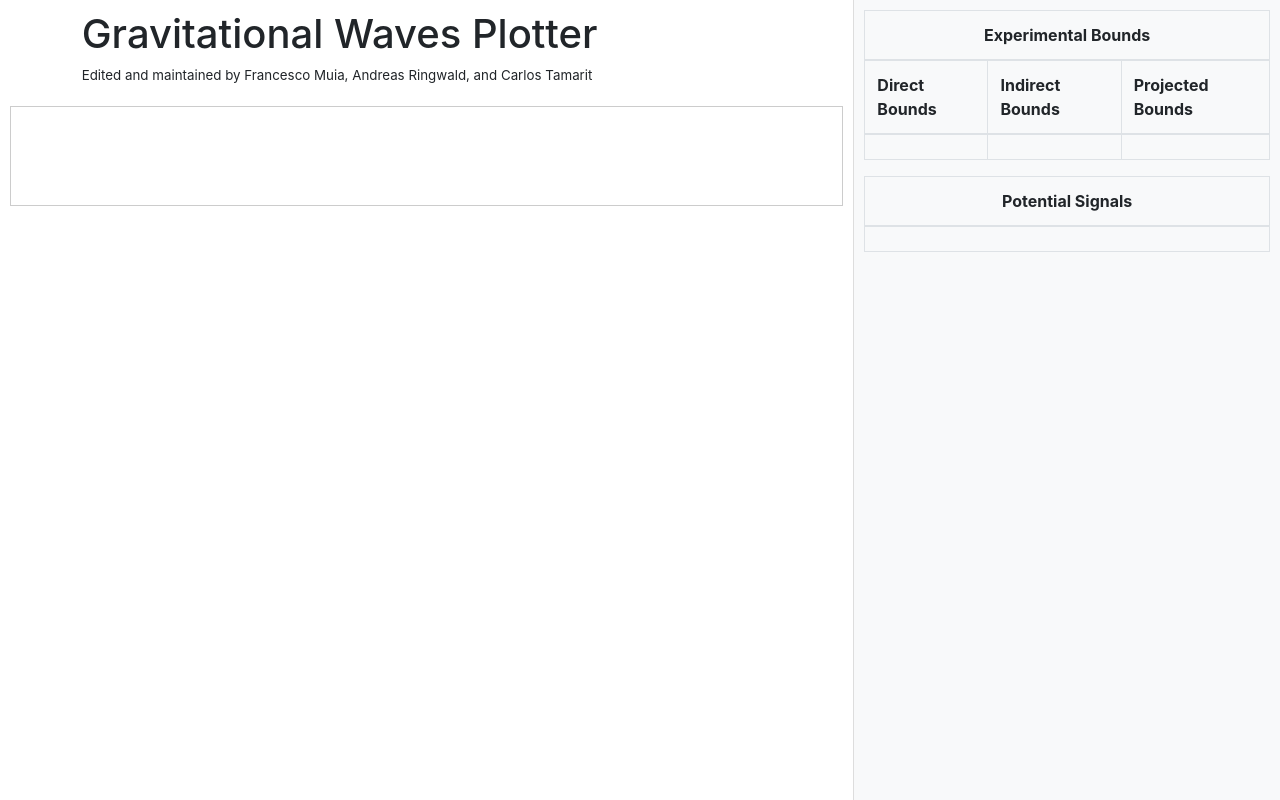
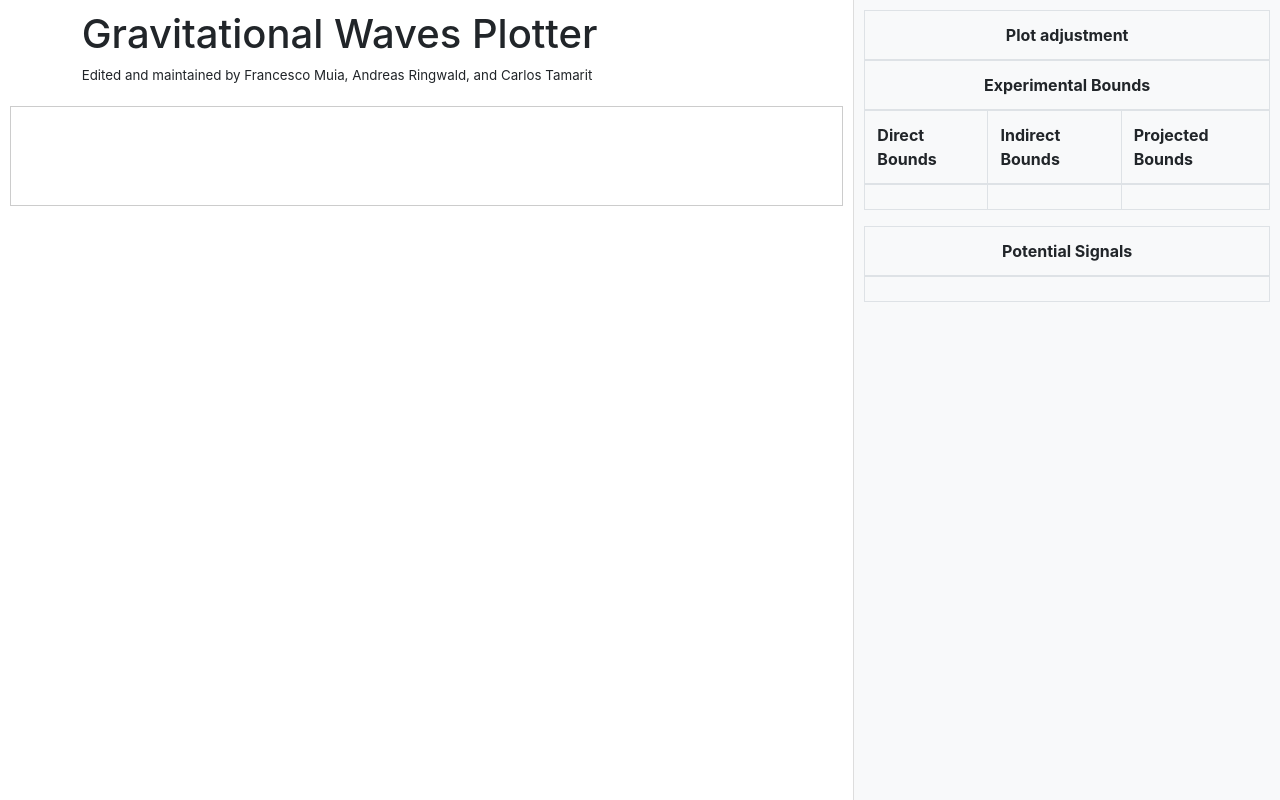
Before and after one commit to fmuia/GWplots, a Flask app: page / in a window 1280 px wide. Run offline with Flask 3, Linux system fonts and the light colour scheme; lists and menus that the app fills with data are empty; parts of the project's set-up code (start-up, migrations or seed data) failed here and were passed over; some libraries are stand-ins or nearby versions.

Commit message:
Moved plot sliders to the right

```diff
--- a/app.py
+++ b/app.py
@@ -36,6 +36,8 @@ slider_pt_temp = None
 slider_pt_alpha = None
 slider_pt_betaOverH = None
 slider_pt_vw = None
+slider_width = None
+
 category_dict = None
 curves_dict = None
 
@@ -56,15 +58,25 @@ plot_source_proj_curves = ColumnDataSource(data=dict(), name='plot_source_proj_c
 
 # Set up the figure
 
-
+#Global parameters for range, width and height
 hmin = 10.**-35.
 hmax = 10.**-10.
-xrange=(10**-18, 10**20)
+hrangechanged = 0
+fmin = 10**-18.
+fmax = 10**20.
+frangechanged = 0
+plot_width = int(900)
+plot_width_changed = 0
+plot_height = 600
+plot_height_changed = 0
+xrange = (fmin, fmax)
+yrange = (hmin, hmax)
+
 fig = figure(background_fill_color='white',
 border_fill_color='black',
 border_fill_alpha=0.0,
-height=600,
-width=int(900),
+height= plot_height,
+width= plot_width,
 x_axis_label='frequency (Hz)',
 x_axis_type='log',
 x_axis_location='below',
@@ -72,7 +84,7 @@ x_range=xrange,
 y_axis_label='h',
 y_axis_type='log',
 y_axis_location='left',
-y_range=(hmin, hmax),
+y_range=yrange,
 title='Gravitational waves plotter',
 title_location='above',
 toolbar_location='below',
@@ -83,7 +95,7 @@ fig.ygrid.level = 'image'
 
 
 def create_bokeh_plot():
-    global fig, slider_x, slider_y, slider_width,  slider_height, slider_pt_temp, slider_pt_alpha, slider_pt_betaOverH, slider_pt_vw, category_dict, data_instances, curves_dict, on_buttons, layout, layout2
+    global fig, slider_x, slider_y, slider_width,  slider_height, slider_pt_temp, slider_pt_alpha, slider_pt_betaOverH, slider_pt_vw, category_dict, data_instances, curves_dict, on_buttons, layout, layout2, layout_size
     # Import all the relevant libraries and packages
 
 ## Load detector curves
@@ -121,9 +133,12 @@ def create_bokeh_plot():
     add_curves_to_plot(fig, curves_dict, category_dict, plot_source, plot_source_proj, plot_source_proj_curves)
 
     #Main plot with range/size sliders
-    layout = column(fig, slider_x, slider_y,  slider_width, slider_height)
+    layout = column(fig)
+    #Sliders for range/size
+    layout_size = column(slider_x, slider_y,  slider_width, slider_height)
     #Sliders for phase transition parameters
     layout2 = column(slider_pt_temp, slider_pt_alpha, slider_pt_betaOverH, slider_pt_vw)
+
 
 
 
@@ -151,6 +166,8 @@ def index():
 
     #script main plot and range/size sliders
     script_bokeh_plot = server_document(url='http://127.0.0.1:5006/plot')
+    #script range/size sliders
+    script_bokeh_plot_resize = server_document(url='http://127.0.0.1:5006/resize')
     #script phase transition sliders
     script_bokeh_phase_transition = server_document(url='http://127.0.0.1:5006/phase_transition')
 
@@ -158,6 +175,7 @@ def index():
     return render_template(
         'index.html',
         script_bokeh_plot = script_bokeh_plot,
+        script_bokeh_plot_resize = script_bokeh_plot_resize,
         script_bokeh_phase_transition =  script_bokeh_phase_transition,
         #script=script,
         #div=div,
@@ -179,7 +197,7 @@ def update_plot_route():
 
 
 
-#Bokeh app for main plot with range, size sliders
+#Bokeh app for main plot, which reacts to changes from sliders in other apps
 def bokeh_plot_app(doc):
 
     def update_plot_phase_transition():
@@ -199,14 +217,71 @@ def bokeh_plot_app(doc):
             if '1st-order phase transition' in on_buttons:
                 # Update the shared data source when the slider changes
                 plot_source_proj_curves.data['yCurve_1st-order phase transition'] = y_coord
+        # Update the plot size based on the global variables of sliders
+
+
+    def update_plot_sizes():
+        global fig, fmin, fmax, frangechanged, hmin, hmax, hrangechanged, plot_width, plot_width_changed, plot_height, plot_height_changed
+        # Update the plot parameters
+        if (frangechanged == 1):
+            fig.x_range.start = fmin
+            fig.x_range.end = fmax
+            frangechanged = 0
+
+        if (hrangechanged == 1):
+            fig.y_range.start = hmin
+            fig.y_range.end = hmax
+            hrangechanged = 0
+
+        if (plot_width_changed == 1):
+            fig.width = plot_width
+            plot_width_changed = 0
+
+        if (plot_height_changed == 1):
+            fig.height = plot_height
+            plot_height_changed = 0
 
     # Schedule periodic updates (every 100 milliseconds)
     doc.add_periodic_callback(update_plot_phase_transition, 100)
 
+    # Schedule periodic updates (every 100 milliseconds)
+    doc.add_periodic_callback(update_plot_sizes, 100)
+
     # Add the layout to the Bokeh document
     doc.add_root(layout)
 
+#Bokeh app with sliders for plot
+def bokeh_plot_resize_app(doc):
+    # Define a callback function for plot size
+    def update_frange(attr, old, new):
+        global fmin, fmax, frangechanged
+        fmin = 10**slider_x.value[0]
+        fmax = 10**slider_x.value[1]
+        frangechanged = 1
+    def update_hrange(attr, old, new):
+        global hmin, hmax, hrangechanged
+        hmin = 10**slider_y.value[0]
+        hmax = 10**slider_y.value[1]
+        hrangechanged = 1
+    def update_width(attr, old, new):
+        global plot_width, plot_width_changed
+        plot_width = slider_width.value;
+        plot_width_changed = 1
+    def update_height(attr, old, new):
+        global plot_height, plot_height_changed
+        plot_height = slider_height.value;
+        plot_height_changed = 1
 
+    # Attach the Python function to the 'value' change event of the slider
+
+    slider_x.on_change('value', update_frange)
+    slider_y.on_change('value', update_hrange)
+    slider_width.on_change('value', update_width)
+    slider_height.on_change('value', update_height)
+
+    # Add the layout to the Bokeh document
+
+    doc.add_root(layout_size)
 
 #Bokeh app with sliders for phase transitions
 def bokeh_phase_transition_app(doc):
@@ -242,6 +317,7 @@ def bokeh_phase_transition_app(doc):
 
 
 plot_app = Application(FunctionHandler(bokeh_plot_app))
+plot_resize_app = Application(FunctionHandler(bokeh_plot_resize_app))
 phase_transition_app = Application(FunctionHandler(bokeh_phase_transition_app))
 
 
@@ -250,7 +326,7 @@ flask_thread = Thread(target=lambda: app.run(debug=True, port=5003, use_reloader
 flask_thread.start()
 
 # Create and start a single Bokeh server with the different apps with different urls
-server = Server({'/plot': plot_app, '/phase_transition': phase_transition_app}, io_loop=IOLoop.current(), allow_websocket_origin=["localhost:5006","127.0.0.1:5006","localhost:5003","127.0.0.1:5003"], port=5006)
+server = Server({'/plot': plot_app, '/resize': plot_resize_app, '/phase_transition': phase_transition_app}, io_loop=IOLoop.current(), allow_websocket_origin=["localhost:5006","127.0.0.1:5006","localhost:5003","127.0.0.1:5003"], port=5006)
 server.start()
 
 
--- a/templates/index.html
+++ b/templates/index.html
@@ -33,6 +33,12 @@
         <div class="col-md-4" id="controls-section">
             <table class="table table-bordered">
                 <thead>
+                 <tr>
+                    <th scope="col" colspan="3" class="text-center">Plot adjustment</th>
+                </tr>
+                <tr>
+                {{script_bokeh_plot_resize | safe }}
+                </tr>
                 <tr>
                     <th scope="col" colspan="3" class="text-center">Experimental Bounds</th>
                 </tr>
```
Also changed, not shown: aux/aux_functions.py (+14 -14 lines).
